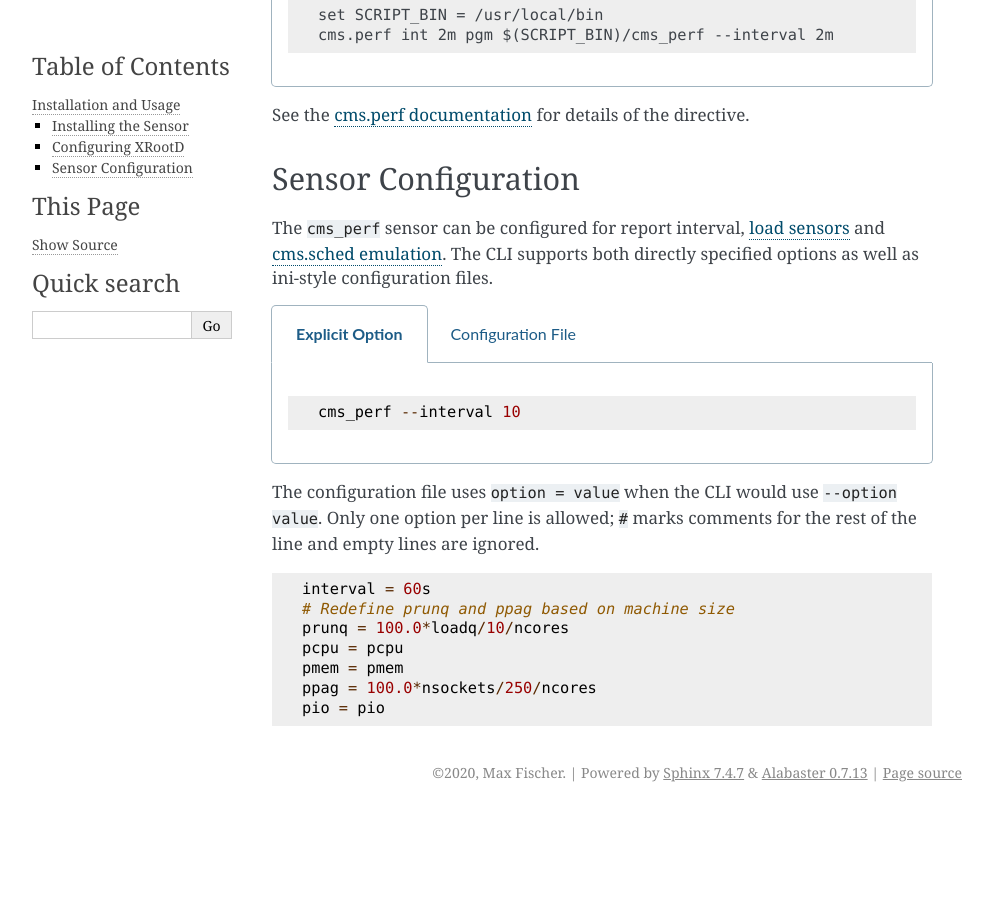
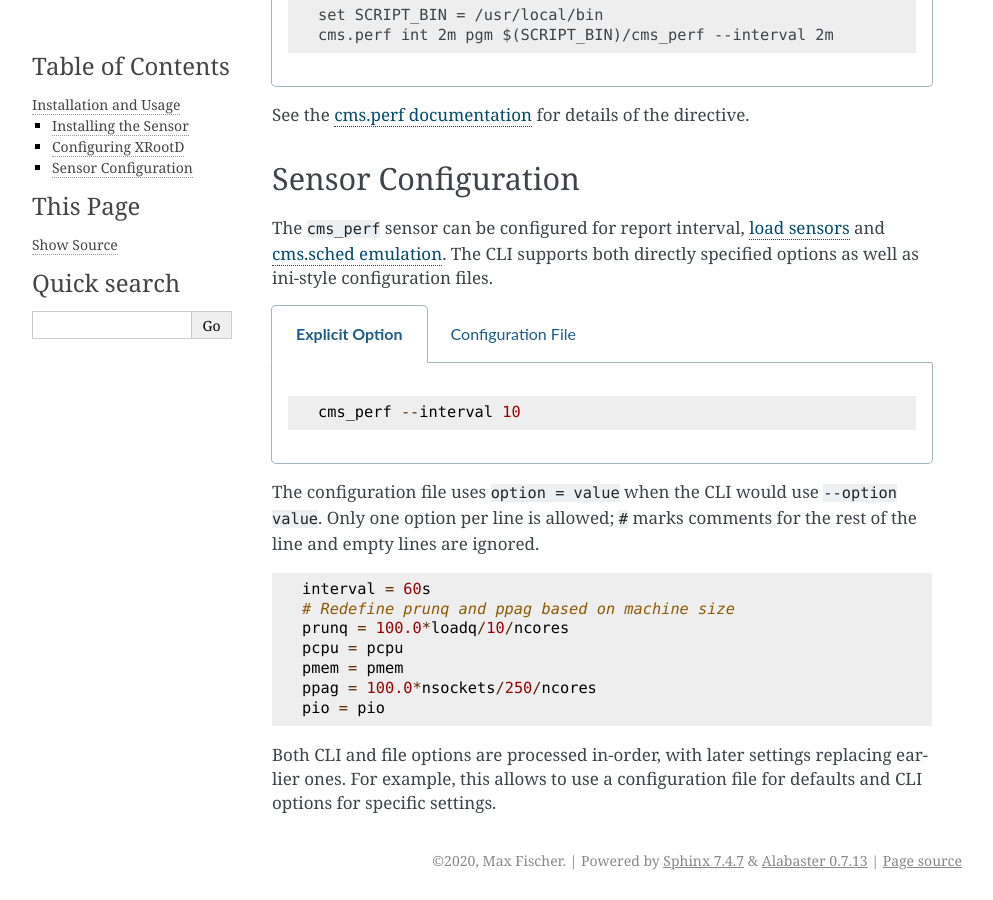
Before and after one commit to maxfischer2781/cms_perf, a Sphinx documentation site: the page built from docs/source/setup.rst, in a window 1280 px wide and 900 px high, scrolled down 1139 px. Shown: the whole window, without its empty margins (148-1141 px from the left). Built offline with Sphinx 7.4.7, drawn with Linux system fonts in a browser that asks for light colours; formulas are drawn with MathJax 3; before the commit the page ends 1951 px from its top, so only the background shows below that.

Commit message:
docs - added evaluation order

```diff
--- a/docs/source/setup.rst
+++ b/docs/source/setup.rst
@@ -114,6 +114,11 @@ Only one option per line is allowed;
     ppag = 100.0*nsockets/250/ncores
     pio = pio
 
+Both CLI and file options are processed in-order,
+with later settings replacing earlier ones.
+For example, this allows to use a configuration file for defaults
+and CLI options for specific settings.
+
 .. _virtual environment: https://docs.python.org/3/library/venv.html
 .. _psutil documentation: https://psutil.readthedocs.io/
 .. _cms.perf documentation: https://xrootd.slac.stanford.edu/doc/dev410/cms_config.htm#_Toc8247264
```
